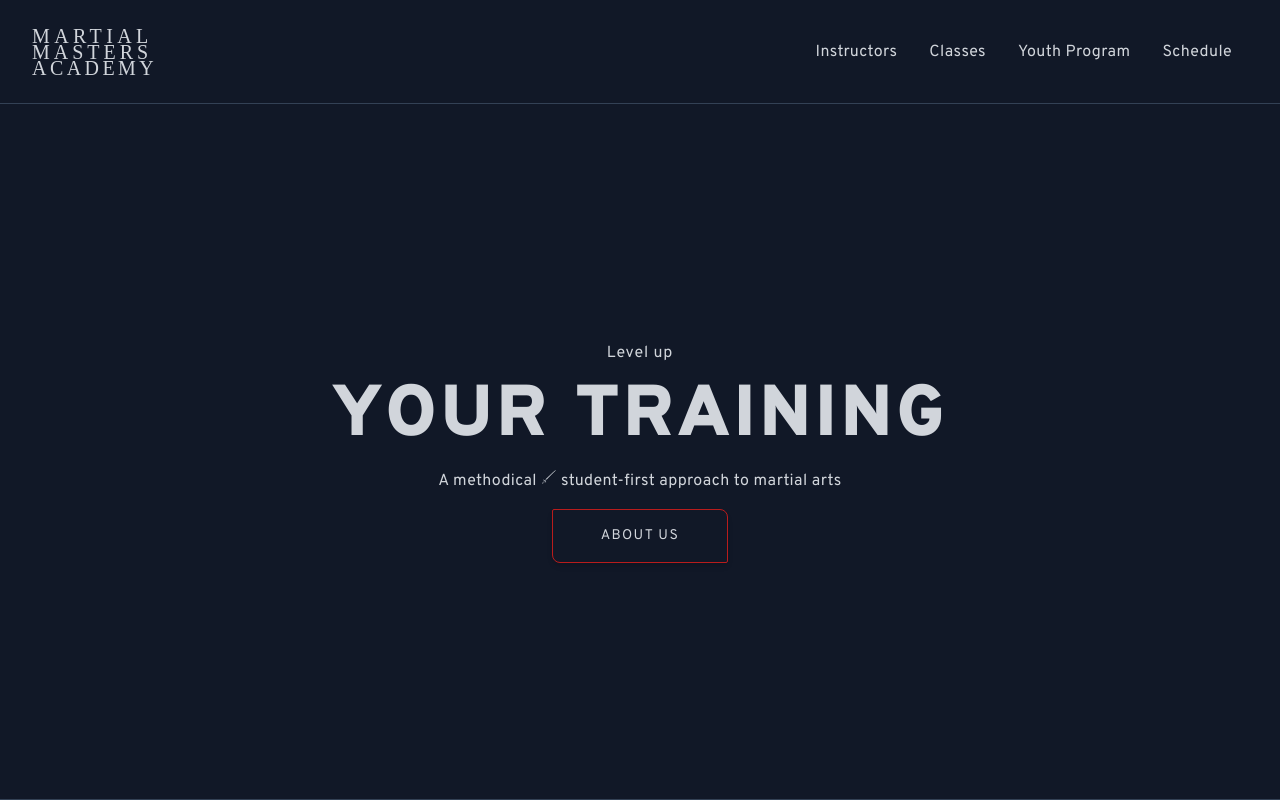
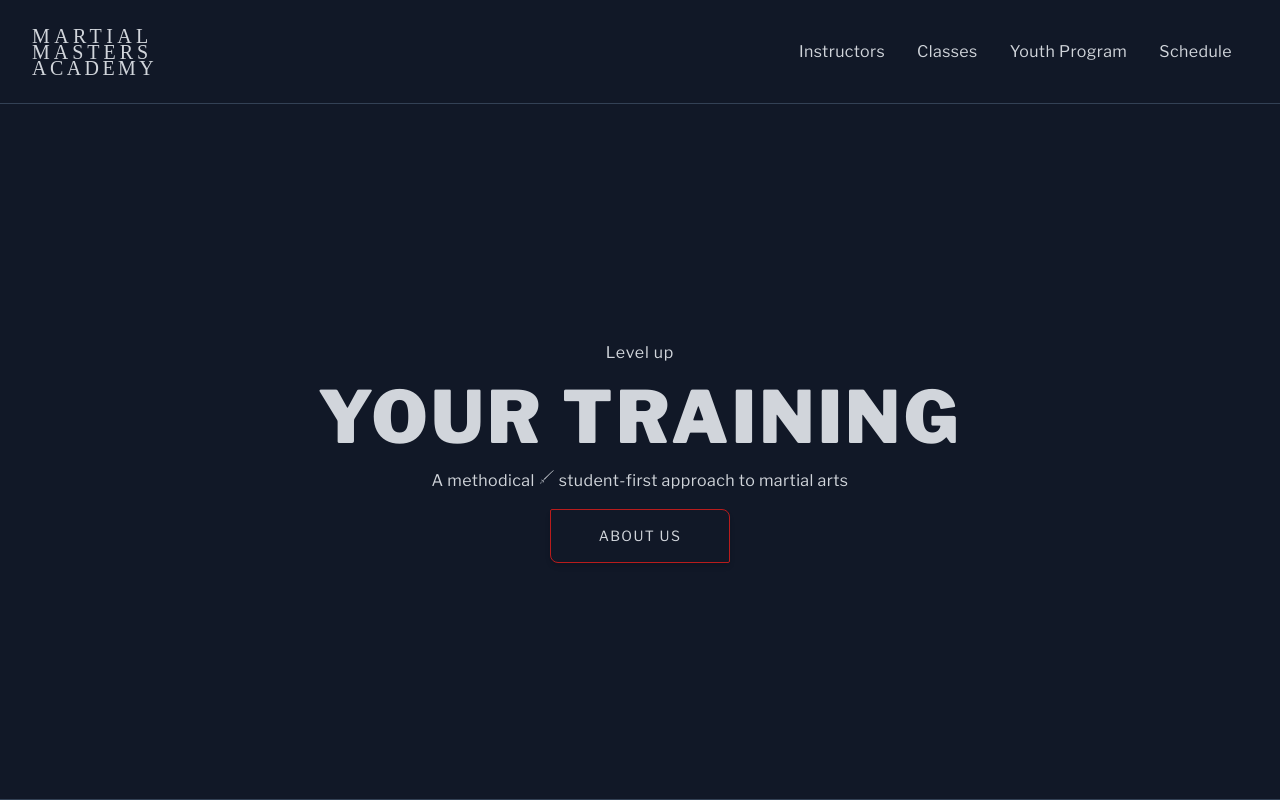
Before and after one commit to allanlalangan/martial-masters-academy, a Next.js app: page / in a window 1280 px wide. Shown: the top 800 px of the page. Built offline with nearby package versions, Linux system fonts and the light colour scheme; a web font is replaced by a local one.

Commit message:
feat(css): update base font family

```diff
--- a/styles/index.css
+++ b/styles/index.css
@@ -1,7 +1,7 @@
 /* Mirza */
 @import url('https://fonts.googleapis.com/css2?family=Mirza:wght@400;500;600;700&display=swap');
-/* Overpass */
-@import url('https://fonts.googleapis.com/css2?family=Overpass:ital,wght@0,100;0,200;0,300;0,400;0,500;0,600;0,700;0,800;0,900;1,100;1,200;1,300;1,400;1,500;1,600;1,700;1,800;1,900&display=swap');
+/* Libre Franklin */
+@import url('https://fonts.googleapis.com/css2?family=Libre+Franklin:ital,wght@0,100;0,200;0,300;0,400;0,500;0,600;0,700;0,800;0,900;1,100;1,200;1,300;1,400;1,500;1,600;1,700;1,800;1,900&display=swap');
 
 @tailwind base;
 @tailwind components;
@@ -9,7 +9,7 @@
 
 @layer base {
   body {
-    font-family: 'Overpass', sans-serif;
+    font-family: 'Libre Franklin', sans-serif;
     @apply 2xl:text-xl;
     @apply bg-gray-900 text-gray-300;
   }
```
